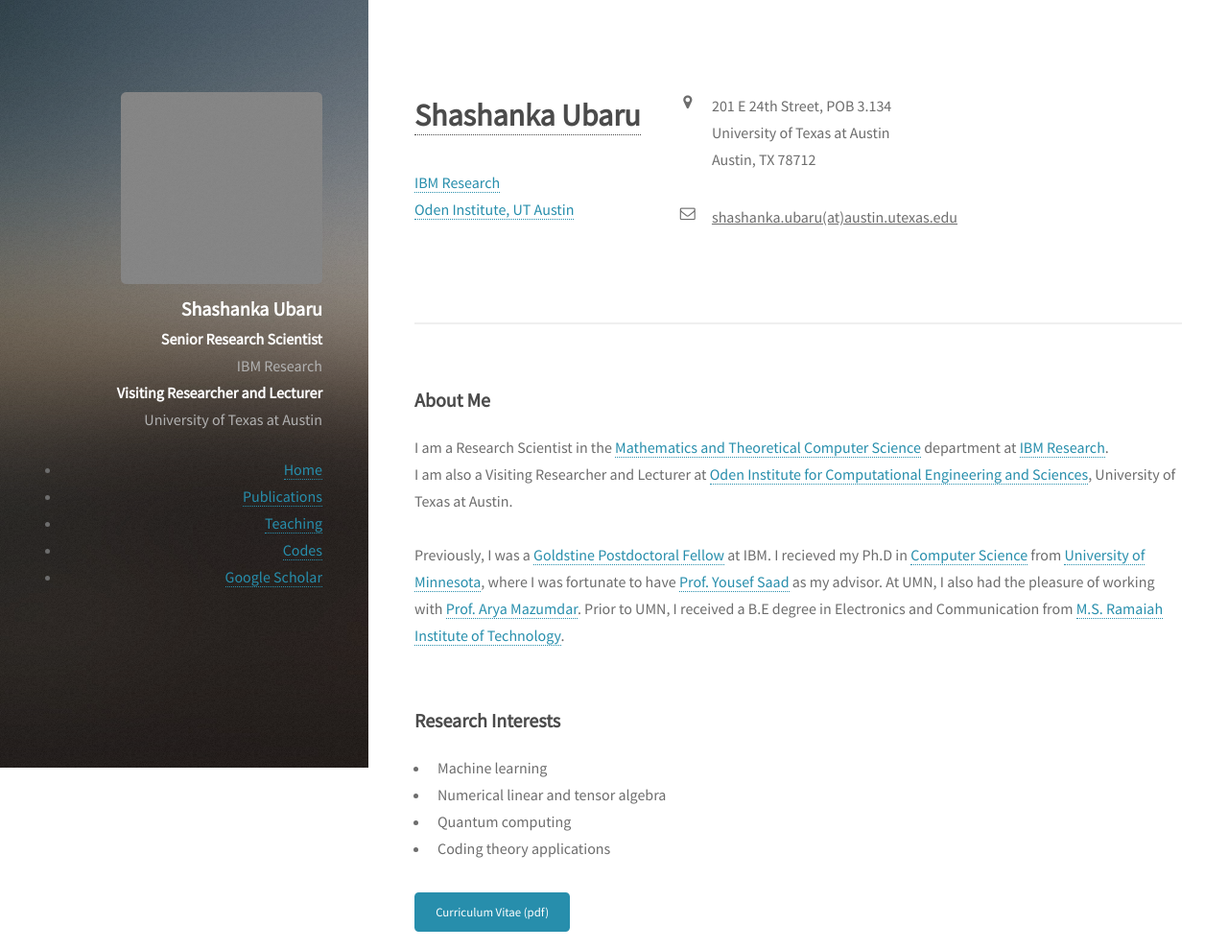
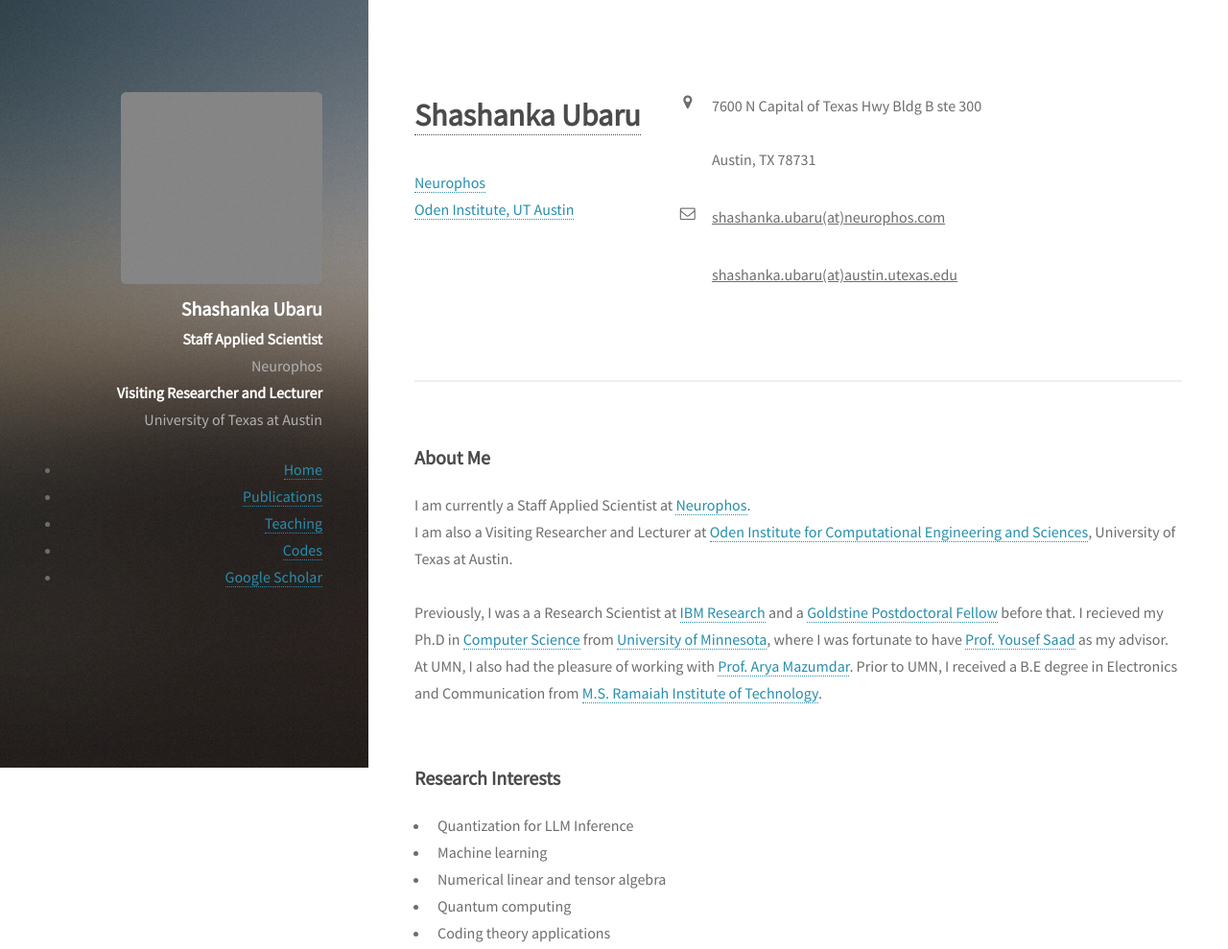
Before and after one commit to Shashankaubaru/Shashankaubaru.github.io, a plain HTML site: page index.html in a window 1280 px wide. Shown: the top 989 px of the page at 96% size. Drawn offline with Linux system fonts and the light colour scheme; grey boxes are pictures that could not be loaded.

Commit message:
Update index.html

```diff
--- a/index.html
+++ b/index.html
@@ -20,8 +20,8 @@
 			<header id="header">
 				<a href="#" class="image"><img src="images/Ubaru.jpg"  width="210" height="200" /></a>
 				<h1><strong>Shashanka Ubaru</strong></h1>
-				<p><b>Senior Research Scientist</b></br>
-				IBM Research </br>
+				<p><b>Staff Applied Scientist</b></br>
+				Neurophos </br>
 				<b>Visiting Researcher and Lecturer</b></br>
 				University of Texas at Austin</p>
                                 				  		<!-- Nav -->
@@ -44,7 +44,7 @@
 		<div class="row">
 		<div class="col c8">
 			<h1><a href="index.html"><b>Shashanka Ubaru</b></a></h1>
-			<a href="https://research.ibm.com">IBM Research</a> </br>
+			<a href="neurophos.com">Neurophos</a> </br>
 			<a href="https://www.oden.utexas.edu/">Oden Institute, UT Austin</a>
 
 		</div>
@@ -54,12 +54,12 @@
 				<li>
 					<i class="fa-li fa fa-map-marker"></i>
 			<!-- <h3 class="icon fa-home"><span class="label">Address</span></h3> -->
-			<p>201 E 24th Street, POB 3.134 </br>
-				University of Texas at Austin
-				</br> Austin, TX 78712</p>
+			<p>7600 N Capital of Texas Hwy Bldg B ste 300</br>
+				</br> Austin, TX 78731</p>
 			</li>
 			<li> <i class="fa-li fa fa-envelope-o"></i>
 			<!-- <h3 class="icon fa-envelope-o"><span class="label">Email</span></h3> -->
+				<p><u> shashanka.ubaru(at)neurophos.com</u> </p>
 			<p><u> shashanka.ubaru(at)austin.utexas.edu</u> </p>
 			</li>
 			</ul>
@@ -71,14 +71,13 @@
 				<!-- Two -->
 					<section id="two">
 						<h3>About Me</h3>
-						<p> I am a Research Scientist in the <a href="https://research.ibm.com/topics/mathematical-sciences">Mathematics and Theoretical Computer Science</a> department
-							 at <a href="https://research.ibm.com">IBM Research</a>. </br>
+						<p> I am currently a Staff Applied Scientist at <a href="neurophos.com">Neurophos</a>. </br>
 							I am also a Visiting Researcher and Lecturer at
 							<a href="https://www.oden.utexas.edu/">Oden Institute for Computational Engineering and Sciences</a>,
 							University of Texas at Austin.</br></br>
 
 
-							Previously, I was a <a href="http://www.research.ibm.com/goldstine/">Goldstine Postdoctoral Fellow</a> at IBM.
+							Previously, I was a a Research Scientist at <a href="https://research.ibm.com">IBM Research</a> and a <a href="http://www.research.ibm.com/goldstine/">Goldstine Postdoctoral Fellow</a> before that.
 							I recieved my Ph.D in <a href="https://www.cs.umn.edu"target="_blank">Computer Science</a>
 							from <a href="http://www.umn.edu"target="_blank">University of Minnesota</a>, where I was fortunate to have
 							<a href="http://www-users.cs.umn.edu/~saad"target="_blank">Prof. Yousef Saad</a> as my advisor.
@@ -88,6 +87,7 @@
 						</p>
 							<h3>Research Interests</h3>
 								<ul>
+								<li> Quantization for LLM Inference</li>
 								<li> Machine learning</li>
 								<li> Numerical linear and tensor algebra</li>
 								<li> Quantum computing</li>
@@ -103,6 +103,8 @@
 
 						<h3>Updates</h3>
 					<ul>
+						<li> <i>November 2026:</i> I am excited to share that I have joined <a href="neurophos.com">Neurophos</a> as a Staff Applied Scientist.
+						</li>
 						<li> <i>Spring 2025:</i> I am teaching the graduate course <a href="Teaching/CSE392-2025.html">CSE 392: Matrix and Tensor Algorithms for Data</a> at UT Austin again this spring semester.
 						</li>
 						<li> <i>October 2024:</i> I am one of the organizing committee members for
```
